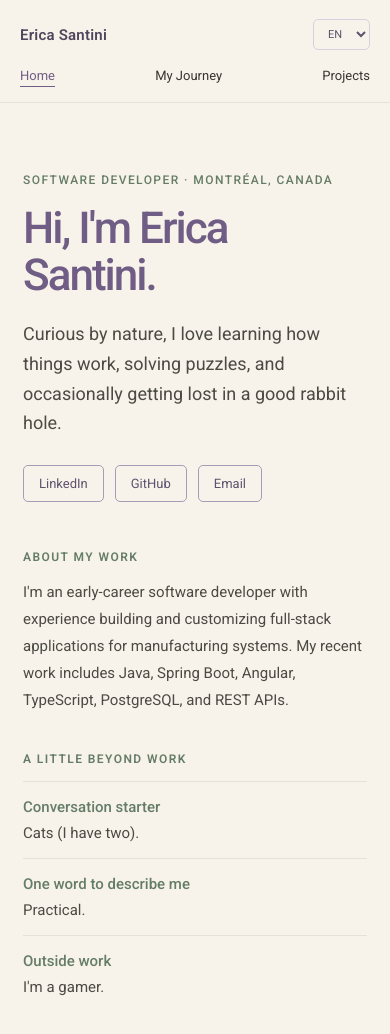
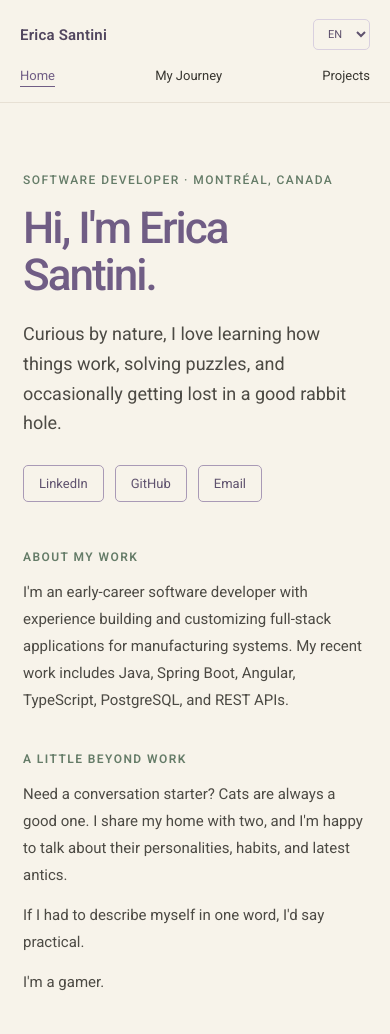
Before and after one commit to Kikasantini/erica-portfolio, a React (Vite) app: page /en in a window 390 px wide. Shown: the top 1034 px of the page. Built offline with nearby package versions, Linux system fonts and the light colour scheme.

Commit message:
Write personal interests as short sentences

```diff
--- a/src/index.css
+++ b/src/index.css
@@ -177,27 +177,17 @@ p {
   margin-top: 43px;
 }
 
-.home-highlights {
+.home-interests {
+  display: flex;
   max-width: 760px;
-  margin: 0;
-  padding: 0;
-  list-style: none;
+  flex-direction: column;
+  gap: 13px;
 }
 
-.home-highlights li {
-  display: grid;
-  grid-template-columns: minmax(210px, 0.9fr) minmax(0, 1.5fr);
-  gap: 8px 24px;
-  padding: 13px 0;
-  border-top: 1px solid #e7e0d4;
+.home-interests p {
   color: #4c4a44;
   font-size: 15px;
-  line-height: 1.6;
-}
-
-.home-highlights__label {
-  color: #657c68;
-  font-weight: 500;
+  line-height: 1.8;
 }
 
 @media (max-width: 620px) {
@@ -230,11 +220,6 @@ p {
   .home-section--personal {
     margin-top: 38px;
   }
-
-  .home-highlights li {
-    grid-template-columns: 1fr;
-    gap: 2px;
-  }
 }
 
 @media (prefers-reduced-motion: reduce) {
--- a/src/locales/en/home.json
+++ b/src/locales/en/home.json
@@ -8,18 +8,15 @@
   "personalHighlights": [
     {
       "id": "conversationStarter",
-      "label": "Conversation starter",
-      "value": "Cats (I have two)."
+      "text": "Need a conversation starter? Cats are always a good one. I share my home with two, and I'm happy to talk about their personalities, habits, and latest antics."
     },
     {
       "id": "oneWord",
-      "label": "One word to describe me",
-      "value": "Practical."
+      "text": "If I had to describe myself in one word, I'd say practical."
     },
     {
       "id": "gamer",
-      "label": "Outside work",
-      "value": "I'm a gamer."
+      "text": "I'm a gamer."
     }
   ],
   "contactTitle": "Contact links",
--- a/src/locales/fr/home.json
+++ b/src/locales/fr/home.json
@@ -8,18 +8,15 @@
   "personalHighlights": [
     {
       "id": "conversationStarter",
-      "label": "Pour lancer la conversation",
-      "value": "Les chats (j'en ai deux)."
+      "text": "Besoin d'un sujet pour lancer la conversation? Les chats sont toujours un bon choix. Je vis avec deux chattes et je parle volontiers de leur personnalité, de leurs habitudes et de leurs dernières bêtises."
     },
     {
       "id": "oneWord",
-      "label": "Un mot pour me décrire",
-      "value": "Pragmatique."
+      "text": "Si je devais me décrire en un mot, je dirais que je suis pragmatique."
     },
     {
       "id": "gamer",
-      "label": "En dehors du travail",
-      "value": "Je suis joueuse de jeux vidéo."
+      "text": "Je suis une gameuse."
     }
   ],
   "contactTitle": "Liens de contact",
--- a/src/locales/pt/home.json
+++ b/src/locales/pt/home.json
@@ -8,18 +8,15 @@
   "personalHighlights": [
     {
       "id": "conversationStarter",
-      "label": "Assunto para começar uma conversa",
-      "value": "Gatos (tenho duas gatas)."
+      "text": "Quer um assunto para começar uma conversa? Gatos são sempre uma boa pedida. Tenho duas gatas e adoro falar sobre a personalidade delas, os hábitos e as últimas travessuras."
     },
     {
       "id": "oneWord",
-      "label": "Uma palavra que me define",
-      "value": "Prática."
+      "text": "Se eu tivesse que me definir em uma palavra, diria que sou prática."
     },
     {
       "id": "gamer",
-      "label": "Fora do trabalho",
-      "value": "Sou gamer."
+      "text": "Sou gamer."
     }
   ],
   "contactTitle": "Links de contato",
--- a/src/pages/Home.tsx
+++ b/src/pages/Home.tsx
@@ -8,8 +8,7 @@ type ContactLink = {
 
 type PersonalHighlight = {
   id: string
-  label: string
-  value: string
+  text: string
 }
 
 export default function Home() {
@@ -55,14 +54,11 @@ export default function Home() {
         aria-labelledby="home-interests-title"
       >
         <h2 id="home-interests-title">{t('interestsTitle')}</h2>
-        <ul className="home-highlights">
+        <div className="home-interests">
           {personalHighlights.map((highlight) => (
-            <li key={highlight.id}>
-              <span className="home-highlights__label">{highlight.label}</span>
-              <span>{highlight.value}</span>
-            </li>
+            <p key={highlight.id}>{highlight.text}</p>
           ))}
-        </ul>
+        </div>
       </section>
     </main>
   )
```
